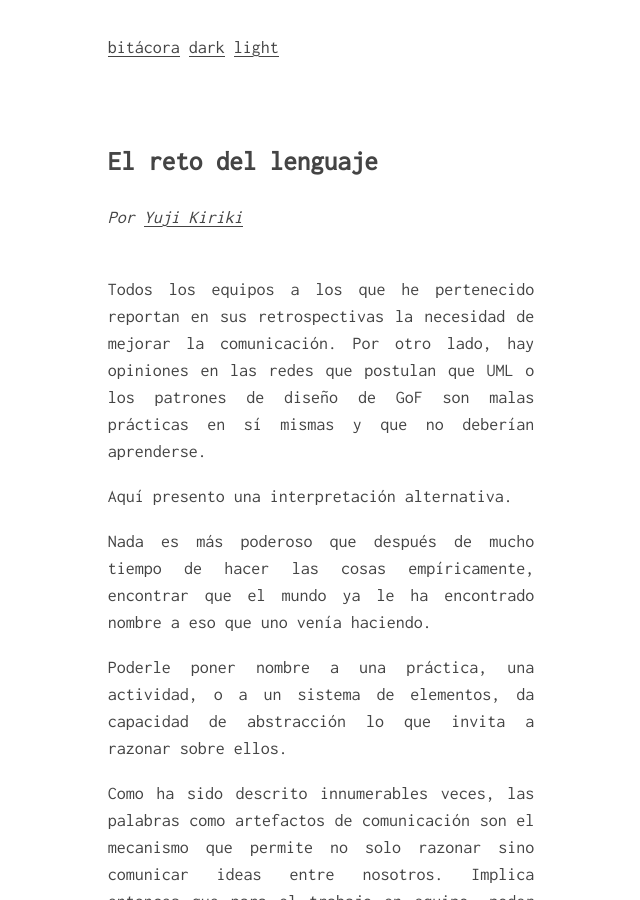
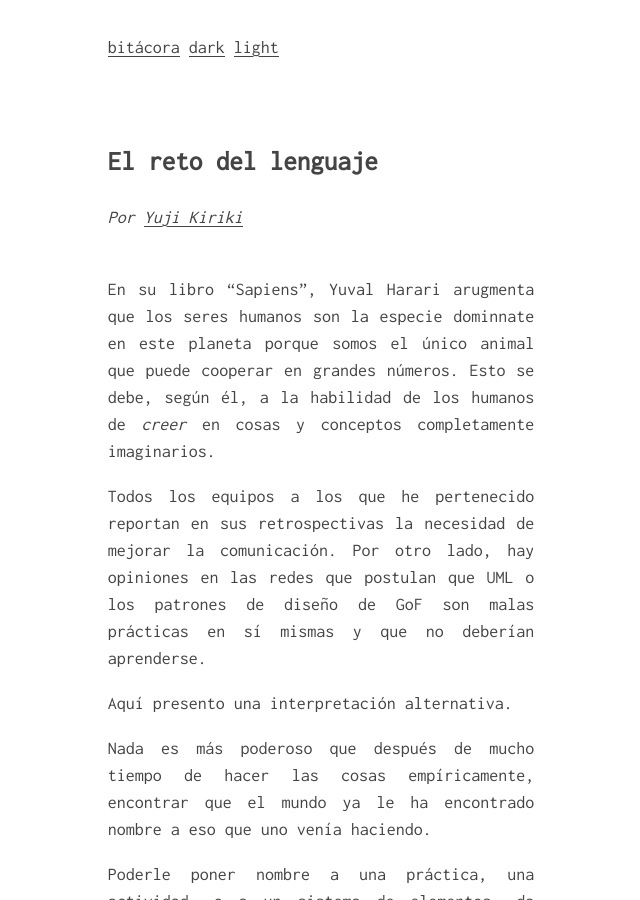
Before and after one commit to yujikiriki/yujikiriki.github.io, a Jekyll site: the page built from _posts/2020-09-28-lenguaje.md, in a window 1280 px wide and 900 px high. Shown: the whole window, without its empty margins (319-959 px from the left). Built offline with Jekyll 4.4.1, drawn with Linux system fonts in a browser that asks for light colours.

Commit message:
ortografía

```diff
--- a/_posts/2020-09-28-lenguaje.md
+++ b/_posts/2020-09-28-lenguaje.md
@@ -4,6 +4,8 @@
 author: Yuji Kiriki
 author_url: https://twitter.com/ykiriki
 ---
+
+En su libro "Sapiens", Yuval Harari arugmenta que los seres humanos son la especie dominnate en este planeta porque somos el único animal que puede cooperar en grandes números. Esto se debe, según él, a la habilidad de los humanos de _creer_ en cosas y conceptos completamente imaginarios.
 
 Todos los equipos a los que he pertenecido reportan en sus retrospectivas la necesidad de mejorar la comunicación. Por otro lado, hay opiniones en las redes que postulan que UML o los patrones de diseño de GoF son malas prácticas en sí mismas y que no deberían aprenderse.
 
```
